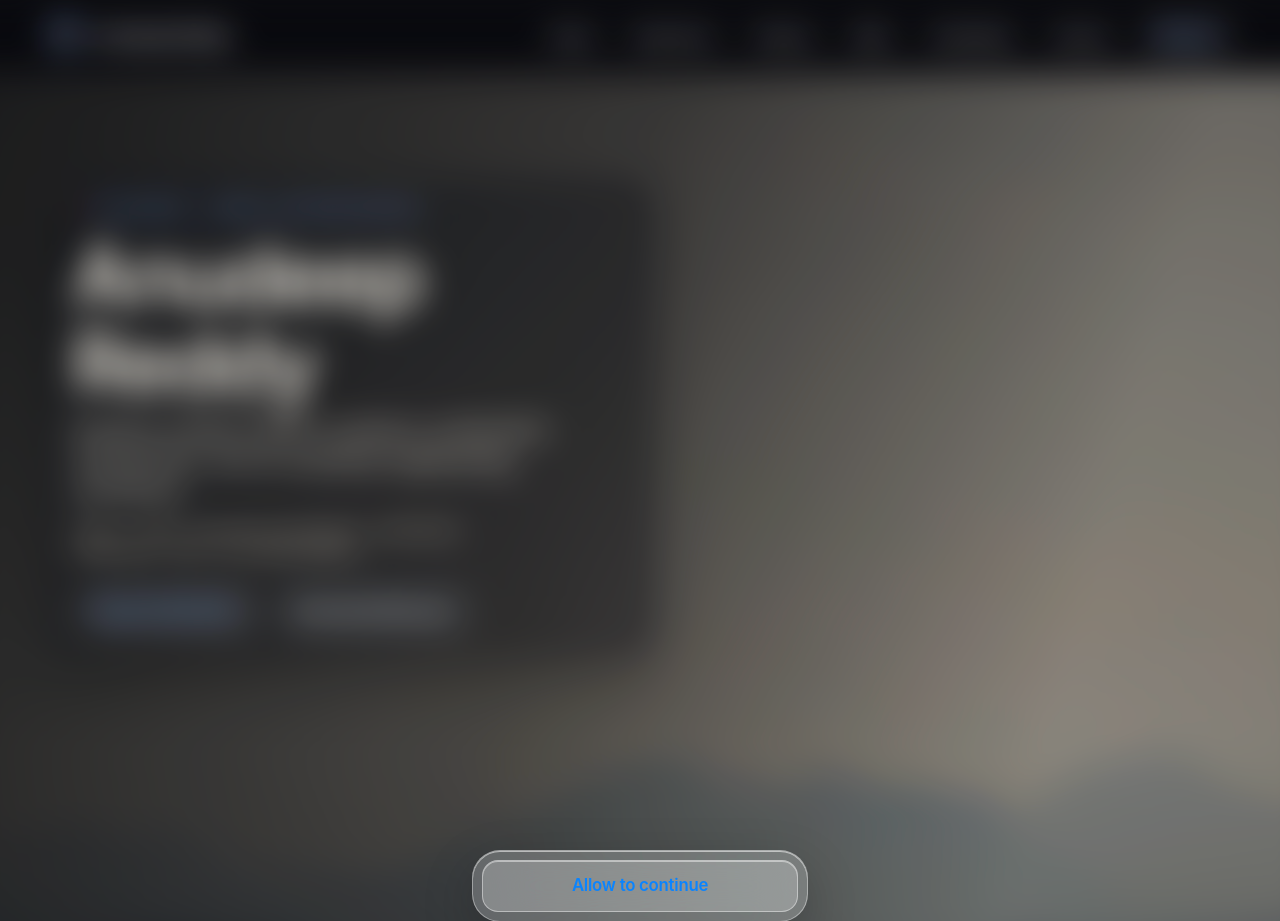
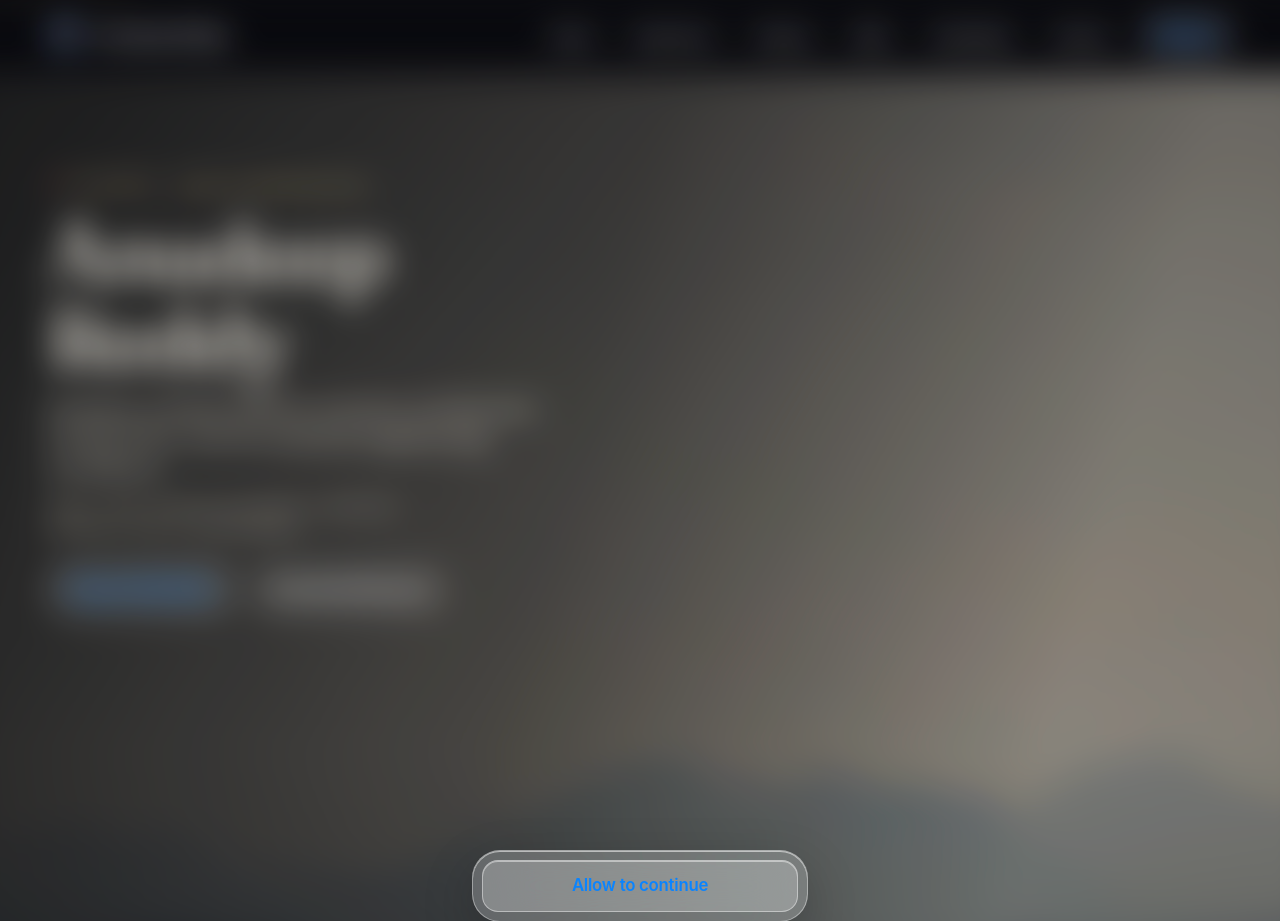
Before and after one commit to anudeepreddy453/my-portfolio, a Flask app: page / in a window 1280 px wide. Shown: the top 921 px of the page. Run offline with Flask 3, Linux system fonts and the light colour scheme; data comes from the database, SQL or seed files in the repository; data that the repository does not hold is empty.

Commit message:
Restore the editorial public pages, keeping iOS glass on the header and buttons.
Co-authored-by: Cursor <cursoragent@cursor.com>

```diff
--- a/public/css/style.css
+++ b/public/css/style.css
@@ -1,29 +1,28 @@
-/* Public portfolio — iOS glass on a dark field. */
+/* Editorial engineering portfolio — graphite, ivory, champagne gold */
 
 :root {
-  --ink: #f5f5f7;
-  --ink-soft: #d2d2d7;
-  --muted: #989ba5;
-  --paper: rgba(255, 255, 255, 0.06);
-  --ivory: rgba(255, 255, 255, 0.04);
-  --white: rgba(255, 255, 255, 0.07);
-  --line: rgba(255, 255, 255, 0.14);
-  --line-strong: rgba(255, 255, 255, 0.22);
-  --accent: #0a84ff;
-  --accent-strong: #8ab4f8;
-  --accent-soft: rgba(10, 132, 255, 0.16);
-  --hero-ink: #f5f5f7;
-  --hero-muted: #c7c7cc;
-  --focus: #0a84ff;
-  --header-bg: rgba(8, 9, 13, 0.55);
-  --glass: rgba(255, 255, 255, 0.06);
-  --shadow: 0 18px 50px rgba(0, 0, 0, 0.28), inset 0 1px 0 rgba(255, 255, 255, 0.08);
-  --radius: 22px;
-  --radius-sm: 14px;
+  --ink: #12131a;
+  --ink-soft: #3a3d4a;
+  --muted: #6a6f7c;
+  --paper: #f7f6f3;
+  --ivory: #efeee9;
+  --white: #fffcf8;
+  --line: #e2e0d8;
+  --line-strong: #ccc9be;
+  --accent: #b8944d;
+  --accent-strong: #95763a;
+  --accent-soft: rgba(184, 148, 77, 0.14);
+  --hero-ink: #f7f4ee;
+  --hero-muted: #c7c1b5;
+  --focus: #d4b36a;
+  --header-bg: rgba(10, 11, 14, 0.72);
+  --shadow: 0 24px 60px rgba(18, 19, 26, 0.08);
+  --radius: 2px;
+  --radius-sm: 2px;
   --shell: min(1120px, calc(100% - 6rem));
   --shell-gutter: clamp(1.5rem, 5vw, 3rem);
-  --font-sans: -apple-system, BlinkMacSystemFont, "SF Pro Text", "Segoe UI", sans-serif;
-  --font-display: -apple-system, BlinkMacSystemFont, "SF Pro Display", "Segoe UI", sans-serif;
+  --font-sans: "Source Sans 3", "Segoe UI", sans-serif;
+  --font-display: "Fraunces", Georgia, serif;
   --header-h: 4.25rem;
   --transition: 220ms ease;
   --space-1: 0.5rem;
@@ -44,15 +43,9 @@ body {
   min-width: 320px;
   font-family: var(--font-sans);
   font-size: 1.0625rem;
-  line-height: 1.55;
-  letter-spacing: -0.011em;
+  line-height: 1.65;
   color: var(--ink);
-  background:
-    radial-gradient(38rem 24rem at 12% -8%, rgba(10, 132, 255, 0.2), transparent 62%),
-    radial-gradient(26rem 18rem at 96% 8%, rgba(138, 180, 248, 0.1), transparent 58%),
-    radial-gradient(22rem 16rem at 70% 100%, rgba(10, 132, 255, 0.08), transparent 60%),
-    #08090d;
-  background-attachment: fixed;
+  background: var(--paper);
   -webkit-font-smoothing: antialiased;
 }
 
@@ -108,21 +101,23 @@ a:hover { color: #fff; }
 
 .shell.narrow { width: min(720px, calc(100% - 2.5rem)); }
 
-/* Header */
+/* Header — iOS glass. The rest of the public page stays editorial. */
 .site-header {
   position: sticky;
   top: 0;
   z-index: 50;
-  background: var(--header-bg);
-  border-bottom: 1px solid var(--line);
+  background: rgba(8, 9, 13, 0.55);
+  border-bottom: 1px solid rgba(255, 255, 255, 0.14);
   backdrop-filter: blur(22px) saturate(180%);
   -webkit-backdrop-filter: blur(22px) saturate(180%);
+  font-family: -apple-system, BlinkMacSystemFont, "SF Pro Text", system-ui, sans-serif;
+  letter-spacing: -0.011em;
   transition: background var(--transition), border-color var(--transition);
 }
 
 .site-header.is-scrolled {
   background: rgba(8, 9, 13, 0.72);
-  border-bottom-color: var(--line-strong);
+  border-bottom-color: rgba(255, 255, 255, 0.22);
 }
 
 .header-inner {
@@ -236,7 +231,7 @@ a:hover { color: #fff; }
   padding: 0.65rem 1.25rem;
   border: 1px solid transparent;
   border-radius: 999px;
-  font: inherit;
+  font-family: -apple-system, BlinkMacSystemFont, "SF Pro Text", system-ui, sans-serif;
   font-weight: 600;
   letter-spacing: -0.015em;
   text-decoration: none;
@@ -254,10 +249,12 @@ a:hover { color: #fff; }
 }
 
 .btn-accent {
-  background: rgba(255, 255, 255, 0.08);
-  color: #8ab4f8;
-  border-color: rgba(255, 255, 255, 0.22);
-  box-shadow: inset 0 1px 0 rgba(255, 255, 255, 0.12);
+  background: rgba(255, 255, 255, 0.16);
+  color: #0a84ff;
+  border-color: rgba(255, 255, 255, 0.38);
+  box-shadow: inset 0 1px 0 rgba(255, 255, 255, 0.35);
+  backdrop-filter: blur(16px) saturate(160%);
+  -webkit-backdrop-filter: blur(16px) saturate(160%);
 }
 
 .btn-accent:hover,
@@ -268,21 +265,33 @@ a:hover { color: #fff; }
 }
 
 .btn-ghost,
-.btn-ghost-ink,
 .btn-ghost-light {
-  background: rgba(255, 255, 255, 0.08);
-  color: #fff;
-  border-color: rgba(255, 255, 255, 0.22);
+  background: rgba(255, 255, 255, 0.1);
+  color: #f5f5f7;
+  border-color: rgba(255, 255, 255, 0.28);
   backdrop-filter: blur(16px) saturate(160%);
   -webkit-backdrop-filter: blur(16px) saturate(160%);
 }
 
 .btn-ghost:hover,
-.btn-ghost-ink:hover,
 .btn-ghost-light:hover {
-  border-color: rgba(138, 180, 248, 0.55);
+  background: #0a84ff;
+  border-color: transparent;
   color: #fff;
-  background: rgba(138, 180, 248, 0.16);
+}
+
+.btn-ghost-ink {
+  background: rgba(255, 255, 255, 0.55);
+  color: #0a84ff;
+  border-color: rgba(10, 132, 255, 0.28);
+  backdrop-filter: blur(16px) saturate(160%);
+  -webkit-backdrop-filter: blur(16px) saturate(160%);
+}
+
+.btn-ghost-ink:hover {
+  background: #0a84ff;
+  border-color: transparent;
+  color: #fff;
 }
 
 .cta-row,
@@ -359,13 +368,7 @@ a:hover { color: #fff; }
 
 .hero-copy {
   max-width: 36rem;
-  padding: 1.35rem 1.4rem 1.2rem;
-  border-radius: 28px;
-  background: rgba(18, 20, 28, 0.42);
-  border: 1px solid rgba(255, 255, 255, 0.22);
-  box-shadow: var(--shadow);
-  backdrop-filter: blur(28px) saturate(160%);
-  -webkit-backdrop-filter: blur(28px) saturate(160%);
+  padding-inline-end: 0.5rem;
 }
 
 .hero-meta {
@@ -374,7 +377,7 @@ a:hover { color: #fff; }
   align-items: center;
   gap: 0.55rem;
   margin: 0 0 0.7rem;
-  color: var(--accent-strong);
+  color: #e2c48a;
   font-size: 0.78rem;
   font-weight: 700;
   letter-spacing: 0.14em;
--- a/templates/base.html
+++ b/templates/base.html
@@ -7,8 +7,11 @@
   <meta name="author" content="{{ profile.name }}">
   <meta name="theme-color" content="#0d0e12">
   <title>{% block title %}{{ profile.short_name }} — Software Engineer{% endblock %}</title>
+  <link rel="preconnect" href="https://fonts.googleapis.com">
+  <link rel="preconnect" href="https://fonts.gstatic.com" crossorigin>
+  <link href="https://fonts.googleapis.com/css2?family=Fraunces:opsz,wght@9..144,500;600;700&family=Source+Sans+3:ital,wght@0,400;0,500;0,600;0,700;1,400&display=swap" rel="stylesheet">
   <link rel="icon" href="/favicon.svg" type="image/svg+xml">
-  <link rel="stylesheet" href="/css/style.css?v=ios-1">
+  <link rel="stylesheet" href="/css/style.css?v=editorial-1">
   {% if locked %}
   <link rel="stylesheet" href="/css/gate.css?v=gate-4">
   <meta name="csrf-token" content="{{ csrf_token }}">
```
Also changed, not shown: other parts of public/css/style.css (+98 -131 lines).
